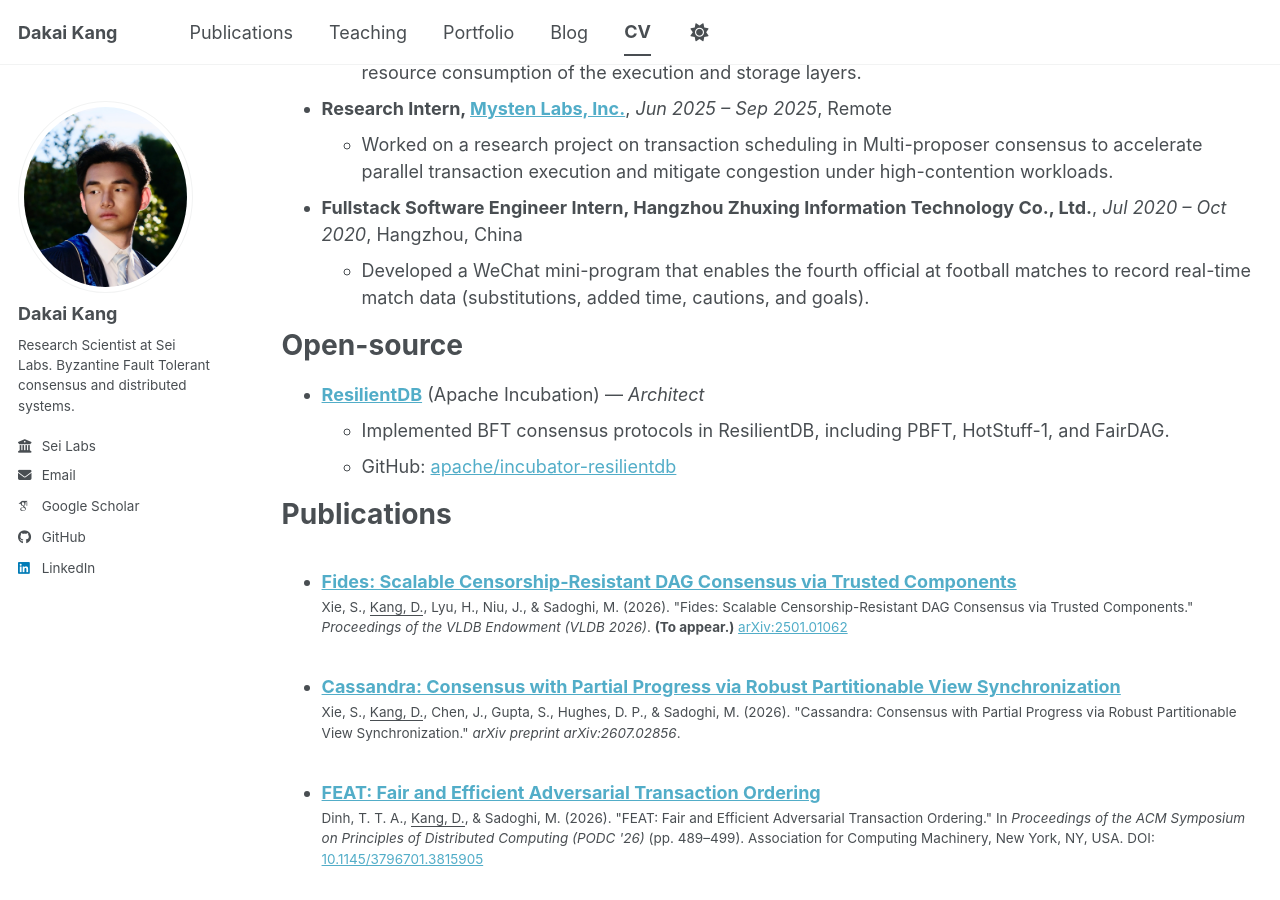
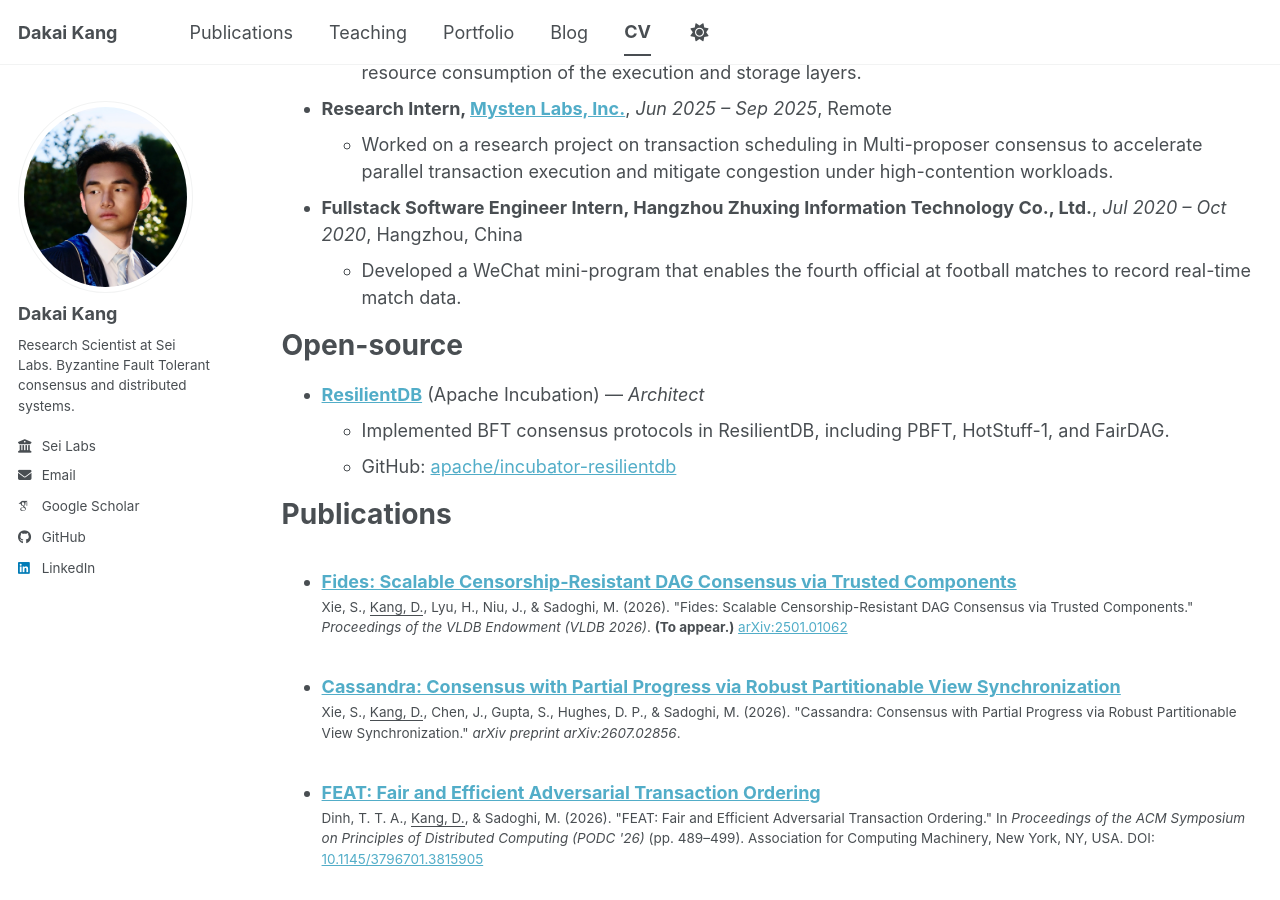
Before and after one commit to DakaiKang/dakaikang.github.io, a Jekyll site: the page built from _pages/cv.md, in a window 1280 px wide and 900 px high, scrolled down 657 px. Built offline with Jekyll 4.4.1, drawn with Linux system fonts in a browser that asks for light colours; some web fonts are replaced; a script bundle is joined from its source files by our own code; library files that are not in the unit come from our copies.

Commit message:
CV: trim Zhuxing intern description
Drop the parenthetical list of match-data types (substitutions, added
time, cautions, goals). The remaining sentence — "record real-time
match data" — is enough at CV granularity.

Co-Authored-By: Claude Opus 4.7 (1M context) <noreply@anthropic.com>

```diff
--- a/_pages/cv.md
+++ b/_pages/cv.md
@@ -31,7 +31,7 @@ Work experience
   * Worked on a research project on transaction scheduling in Multi-proposer consensus to accelerate parallel transaction execution and mitigate congestion under high-contention workloads.
 
 * **Fullstack Software Engineer Intern, Hangzhou Zhuxing Information Technology Co., Ltd.**, *Jul 2020 – Oct 2020*, Hangzhou, China
-  * Developed a WeChat mini-program that enables the fourth official at football matches to record real-time match data (substitutions, added time, cautions, and goals).
+  * Developed a WeChat mini-program that enables the fourth official at football matches to record real-time match data.
 
 Open-source
 ======
```
Also changed, not shown: 1 other file.
